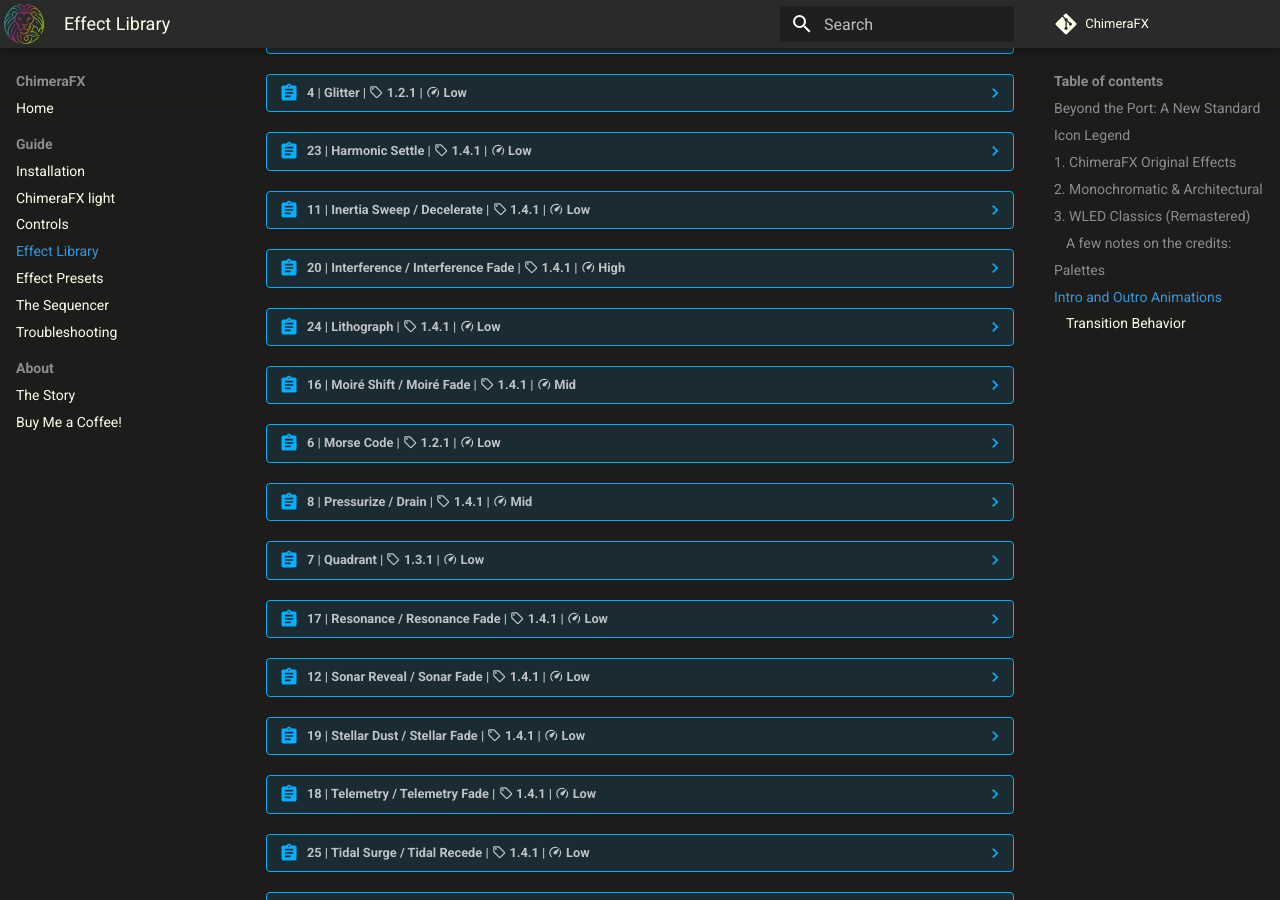
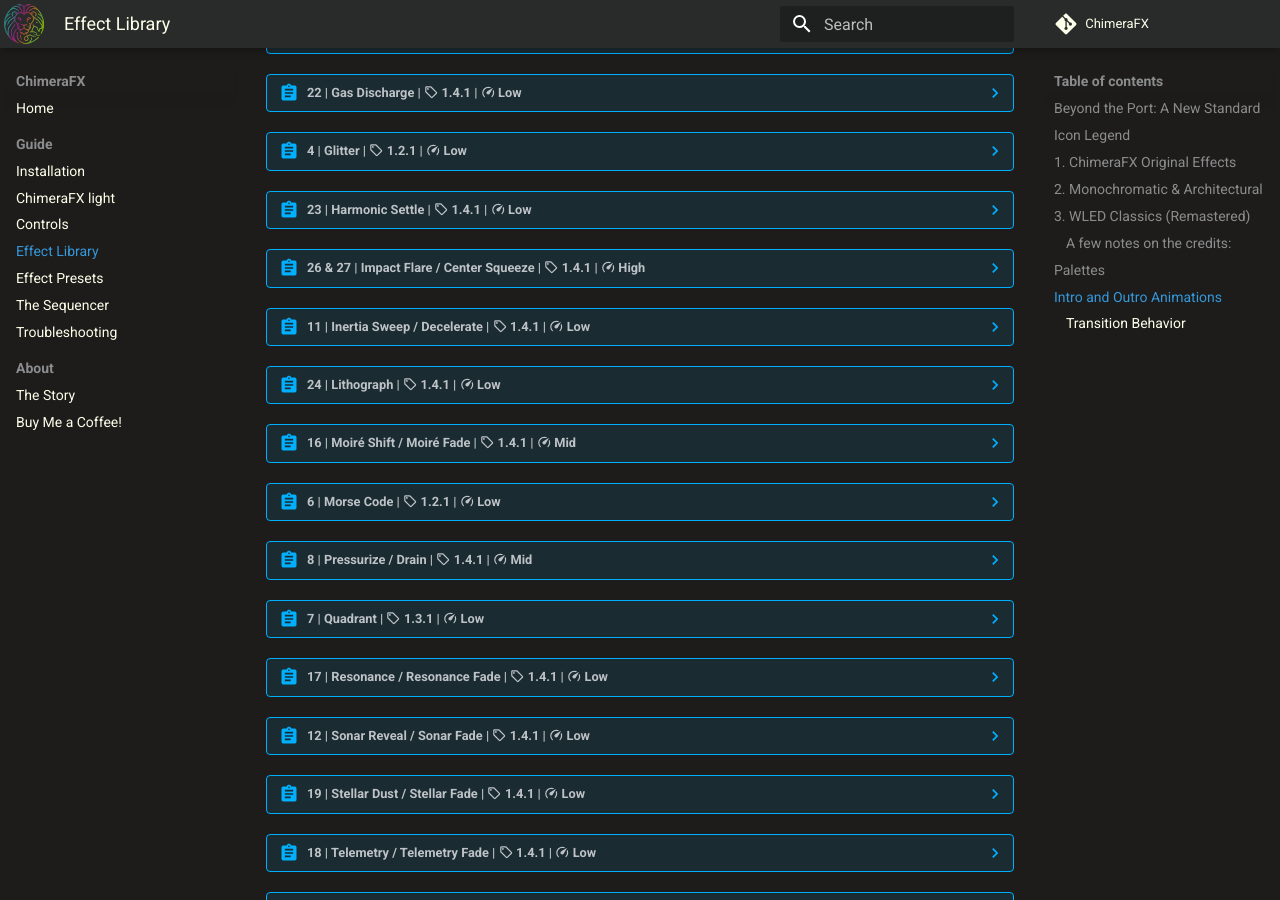
Before and after one commit to effelle/ChimeraFX, an MkDocs documentation site: the page built from docs/Effects-Library.md, in a window 1280 px wide and 900 px high, scrolled down 7999 px. Built offline with MkDocs 1.6.1 and Material for MkDocs 9.7.7, drawn with Linux system fonts in a browser that asks for light colours; comment, search, counter and statistics services are not loaded; some of the changed text lies outside the part shown.

Commit message:
feat: Introduce Tidal Surge and Impact Flare logic with comprehensive telemetry and doc updates

````diff
--- a/docs/Effects-Library.md
+++ b/docs/Effects-Library.md
@@ -837,6 +837,9 @@
 ??? abstract "186 | Tidal Surge | <span class='extra-info'>:material-tag-outline: 1.4.1 | :material-speedometer: Low </span>"
 
     === "🎬 Preview"
+        <video loop muted playsinline autoplay preload="none" style="width: 100%; border-radius: 4px; margin-top: 10px;">
+            <source src="/ChimeraFX/assets/effects/Tidal_Surge.webm" type="video/webm">
+        </video>
         *A rhythmic, multi-waypoint oscillating sweep. The light surges forward and retreats in an organic sequence, creating a fluid, breathing personality before settling into a solid colored floor.*
 
     === "⚙️ Controls"
@@ -980,9 +983,37 @@
               effect_id: 184
         ```
 
+??? abstract "187 | Impact Flare | <span class='extra-info'>:material-tag-outline: 1.4.1| :material-speedometer: Low </span>"
+
+    === "🎬 Preview"
+        <video loop muted playsinline autoplay preload="none" style="width: 100%; border-radius: 4px; margin-top: 10px;">
+            <source src="/ChimeraFX/assets/effects/Impact_Flare.webm" type="video/webm">
+        </video>
+        *An explosive, sudden burst of light. Inspired by a meteor strike, the strip detonates with instant brilliance before rapidly fading away.*
+
+    === "⚙️ Controls"
+        | Parameter | Autotune | Function Description |
+        | :--- | :--: | :--- |
+        | **Intensity** | `128` | **Not used**: Static monochromatic floor, reserved for future refinements. |
+        | **Speed** | `128` | **Not used**: Fade duration is driven by the built-in intro/outro timing or `set_inout_dur`. |
+        | **Palette** | — | **Not Supported**: Forced to the primary solid color. |
+        | **Triggers** | — | `cfx_begin`, `cfx_start`, `cfx_reach`, `cfx_stop`, `cfx_complete`. |
+
+    === "💻 Config"
+        **YAML Setup / Custom Preset:**
+        *(Optional if `all_effects: true`)*
+        ```yaml
+          - addressable_cfx:
+              name: "Impact Flare"
+              effect_id: 187
+        ```
+
 ??? abstract "188 | Monolith | <span class='extra-info'>:material-tag-outline: 1.4.1| :material-speedometer: Low </span>"
 
     === "🎬 Preview"
+        <video loop muted playsinline autoplay preload="none" style="width: 100%; border-radius: 4px; margin-top: 10px;">
+            <source src="/ChimeraFX/assets/effects/Monolith.webm" type="video/webm">
+        </video>
         *A pure architectural hold. The strip fades in as a single uninterrupted slab of light, remains perfectly still, and fades back out with the same restraint.*
 
     === "⚙️ Controls"
@@ -2209,15 +2240,18 @@
         </video>
     *A highly physical, spring-loaded transition. The light surges forward, overshoots the target brightness, and bounces back and forth with decaying momentum until it smoothly settles into its final solid state.*
 
+??? abstract "26 & 27 | Impact Flare / Center Squeeze | <span class='extra-info'>:material-tag-outline: 1.4.1 | :material-speedometer: High </span>"
+    <video loop muted playsinline autoplay preload="none" style="width: 100%; border-radius: 4px; margin-top: 10px;">
+            <source src="/ChimeraFX/assets/effects/Impact_Flare.webm" type="video/webm">
+        </video>
+    *The perfect effect for a dramatic reveal. **Impact Flare** - Pure kinetic energy. The effect triggers an instantaneous, violent flare that floods the strip. **Center Squeeze** - The light dissolves into a shockwave that quickly burns out into the void.*
+
 ??? abstract "11 | Inertia Sweep / Decelerate | <span class='extra-info'>:material-tag-outline: 1.4.1 | :material-speedometer: Low  </span>"
     <video loop muted playsinline autoplay preload="none" style="width: 100%; border-radius: 4px; margin-top: 10px;">
             <source src="/ChimeraFX/assets/effects/Inertia_Sweep.webm" type="video/webm">
         </video>
     *A precisely-eased transition that sweeps brightness in a single pass. **Inertia Sweep** features a hot leading edge that pulses ahead during the intro, while **Decelerate** provides a smooth, momentum-based fade to black during the outro.*
 
-??? abstract "20 | Interference / Interference Fade | <span class='extra-info'>:material-tag-outline: 1.4.1 | :material-speedometer: High </span>"
-    *A high-frequency shimmering transition. **Interference** uses colliding light waves for a vibrant startup. **Interference Fade** dissolves the main effect into a high-energy field that quickly sinks into darkness.*
-
 ??? abstract "24 | Lithograph | <span class='extra-info'>:material-tag-outline: 1.4.1 | :material-speedometer: Low  </span>"
     <video loop muted playsinline autoplay preload="none" style="width: 100%; border-radius: 4px; margin-top: 10px;">
             <source src="/ChimeraFX/assets/effects/lithograph.webm" type="video/webm">
@@ -2225,11 +2259,14 @@
     *A precise, technical construction. A razor-sharp bright cursor 'prints' the light onto the strip line by line with mechanical precision, constructng a solid trail until the entire segment is fully revealed.*
 
 ??? abstract "16 | Moiré Shift / Moiré Fade | <span class='extra-info'>:material-tag-outline: 1.4.1 | :material-speedometer: Mid </span>"
+    <video loop muted playsinline autoplay preload="none" style="width: 100%; border-radius: 4px; margin-top: 10px;">
+        <source src="/ChimeraFX/assets/effects/Moiré_Shift.webm" type="video/webm">
+    </video>
     *A high-frequency interference transition. **Moiré Shift** builds the floor through breathing shadows during the intro. **Moiré Fade** uses shifting waves to break up the solid color before dissolving into black.*
 
 ??? abstract "6 | Morse Code | <span class='extra-info'>:material-tag-outline: 1.2.1 | :material-speedometer: Low  </span>"
     <video loop muted playsinline autoplay preload="none" style="width: 100%; border-radius: 4px; margin-top: 10px;">
-            <source src="/ChimeraFX/assets/effects/morse_io.webm" type="video/webm">
+            <source src="/ChimeraFX/assets/effects/transmission.webm" type="video/webm">
         </video>
     *Flashes "ON" in Morse code during the intro and "OFF" during the outro.*
 
@@ -2241,37 +2278,55 @@
 
 ??? abstract "7 | Quadrant | <span class='extra-info'>:material-tag-outline: 1.3.1 | :material-speedometer: Low  </span>"
     <video loop muted playsinline autoplay preload="none" style="width: 100%; border-radius: 4px; margin-top: 10px;">
-            <source src="/ChimeraFX/assets/effects/quadrant_io.webm" type="video/webm">
+            <source src="/ChimeraFX/assets/effects/Four_Times_the_Charm.webm" type="video/webm">
         </video>
     *Splits the strip into 4 wings. Converges from quadrant edges to centers during intro, and clears from centers outwards during outro.*
 
 ??? abstract "17 | Resonance / Resonance Fade | <span class='extra-info'>:material-tag-outline: 1.4.1 | :material-speedometer: Low  </span>"
+    <video loop muted playsinline autoplay preload="none" style="width: 100%; border-radius: 4px; margin-top: 10px;">
+            <source src="/ChimeraFX/assets/effects/Resonance_Fill.webm" type="video/webm">
+        </video>
     *A liquid-reactive transition. **Resonance** surges across the strip with decaying ripples during the intro. **Resonance Fade** provides a rhythmic, decaying drain that rhythmically pulls the light away during the outro.*
 
 ??? abstract "12 | Sonar Reveal / Sonar Fade | <span class='extra-info'>:material-tag-outline: 1.4.1 | :material-speedometer: Low  </span>"
+    <video loop muted playsinline autoplay preload="none" style="width: 100%; border-radius: 4px; margin-top: 10px;">
+            <source src="/ChimeraFX/assets/effects/Sonar_Reveal.webm" type="video/webm">
+        </video>
     *A radar-like scanning transition. **Sonar Reveal** sweeps back and forth, gradually resolving the brightness floor during the intro. **Sonar Fade** uses a retreating scan to systematically dim the strip into darkness during the outro.*
 
 ??? abstract "19 | Stellar Dust / Stellar Fade | <span class='extra-info'>:material-tag-outline: 1.4.1 | :material-speedometer: Low </span>"
+    <video loop muted playsinline autoplay preload="none" style="width: 100%; border-radius: 4px; margin-top: 10px;">
+            <source src="/ChimeraFX/assets/effects/Stellar_Dust.webm" type="video/webm">
+        </video>
     *A randomized phase-pulsed transition. **Stellar Dust** awakens pixels as breathing stars that stabilize into a floor during the intro. **Stellar Fade** cause the pixels to drift back into random twinkling before extinguishing.*
 
 ??? abstract "18 | Telemetry / Telemetry Fade | <span class='extra-info'>:material-tag-outline: 1.4.1 | :material-speedometer: Low  </span>"
+    <video loop muted playsinline autoplay preload="none" style="width: 100%; border-radius: 4px; margin-top: 10px;">
+            <source src="/ChimeraFX/assets/effects/Telemetry.webm" type="video/webm">
+        </video>
     *A digital data-stream transition. **Telemetry** transmits sharp data-bursts to construct the floor during the intro. **Telemetry Fade** uses softened trail-retraction to "de-materialize" the strip into nothingness.*
 
 ??? abstract "25 | Tidal Surge / Tidal Recede | <span class='extra-info'>:material-tag-outline: 1.4.1 | :material-speedometer: Low  </span>"
+    <video loop muted playsinline autoplay preload="none" style="width: 100%; border-radius: 4px; margin-top: 10px;">
+            <source src="/ChimeraFX/assets/effects/Tidal_Surge.webm" type="video/webm">
+        </video>
     *A rhythmic, fluid transition. **Tidal Surge** sweeps forward with a multi-stage organic oscillation, swelling and retreating as it builds the floor during the intro. **Tidal Recede** mirrors this rhythm in reverse, smoothly draining the light to black during the outro.*
 
 ??? abstract "5 | Twin Pulse | <span class='extra-info'>:material-tag-outline: 1.2.1 | :material-speedometer: Low  </span>"
     <video loop muted playsinline autoplay preload="none" style="width: 100%; border-radius: 4px; margin-top: 10px;">
-            <source src="/ChimeraFX/assets/effects/twin_io.webm" type="video/webm">
+            <source src="/ChimeraFX/assets/effects/twin_pulse_sweep.webm" type="video/webm">
         </video>
     *Symmetrical dual-cursor pulses that race across the strip, leading a solid color wipe or erasing light during the outro.*
 
 ??? abstract "13 | Venetian / Close Blinds | <span class='extra-info'>:material-tag-outline: 1.4.1 | :material-speedometer: Low  </span>"
+    <video loop muted playsinline autoplay preload="none" style="width: 100%; border-radius: 4px; margin-top: 10px;">
+            <source src="/ChimeraFX/assets/effects/venetian.webm" type="video/webm">
+        </video>
     *Architectural shutter transition. **Venetian** opens the light in two alternating stages during the intro. **Close Blinds** reverses the logic, snapping the light shut in alternating patterns for a clean exit.*
 
 ??? abstract "1 | Wipe | <span class='extra-info'>:material-tag-outline: 1.2.1 | :material-speedometer: Low  </span>"
     <video loop muted playsinline autoplay preload="none" style="width: 100%; border-radius: 4px; margin-top: 10px;">
-            <source src="/ChimeraFX/assets/effects/wipe_io.webm" type="video/webm">
+            <source src="/ChimeraFX/assets/effects/horizon_sweep.webm" type="video/webm">
         </video>
     *Linear wipe from start to end (respects Mirror).*
 
````
Also changed, not shown: 6 other files.
